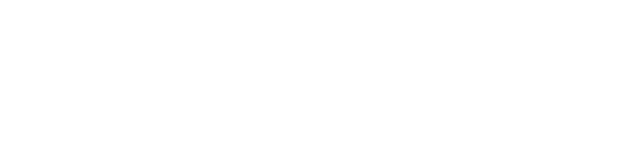
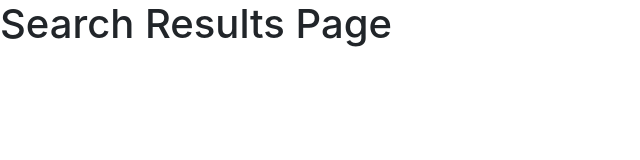
Before and after one commit to Boluwatife2904/Boluwatife2904.github.io, a plain HTML site: page search-results.html in a window 1280 px wide. Shown: the whole page, without its empty margins (0-640 px from the left). Drawn offline with nearby package versions, Linux system fonts and the light colour scheme.

Commit message:
Added Search Page

```diff
--- a/search-results.html
+++ b/search-results.html
@@ -15,6 +15,7 @@
 
 
 
+    <h1>Search Results Page</h1>
 
 
 
```
